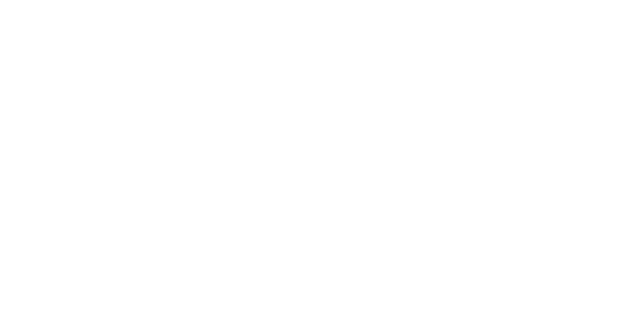
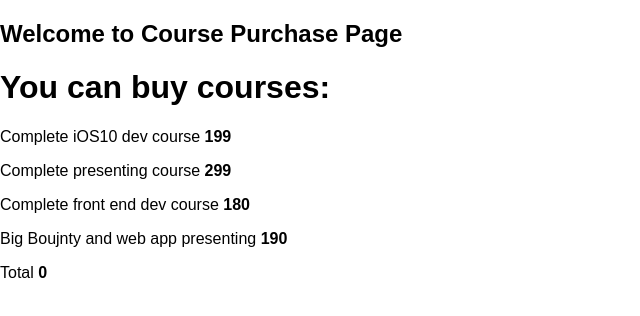
Before and after one commit to Charpell/Blog-TimerApp-CourseSale, a React (Create React App) app: page / in a window 1280 px wide. Shown: the top 316 px of the page, without its empty margins (0-640 px from the left). Built offline with nearby package versions, Linux system fonts and the light colour scheme; the HTML template or start-up script is replaced by a standard one.

Commit message:
Finish Coursesale project

```diff
--- a/src/App.js
+++ b/src/App.js
@@ -1,11 +1,20 @@
 import React, { Component } from "react";
+
+import Coursesales from './CourseSales'
 import './App.css';
 
 class App extends Component {
   render() {
+    var courses = [
+      { name: 'Complete iOS10 dev course', price: 199},
+      { name: 'Complete presenting course', price: 299},
+      { name: 'Complete front end dev course', price: 180},
+      { name: 'Big Boujnty and web app presenting', price: 190},
+    ]
     return (
       <div className="container">
-
+        <h2>Welcome to Course Purchase Page</h2>
+        <Coursesales items={courses} />
       </div>
     );
   }
--- /dev/null
+++ b/src/CourseSales.js
@@ -0,0 +1,61 @@
+import React, { Component } from 'react'
+
+
+class Coursesales extends Component {
+  constructor(props) {
+    super(props);
+
+    this.state = {
+      total: 0
+    }
+  }
+
+  sumPrice = (price) => {
+    this.setState({ total: this.state.total + price } )
+  }
+
+  render() {
+    var courses = this.props.items.map((item, i) => {
+      return <Course name={item.name} price={item.price} key={i} sumPrice={this.sumPrice} active={item.active} />
+    })
+    return(
+      <div>
+        <h1>You can buy courses: </h1>
+        <div id="courses">
+          {courses}
+          <p id="total"> Total <b>{this.state.total}</b></p>
+        </div>
+
+      </div>
+    )
+  }
+}
+
+
+
+class Course extends Component {
+  constructor(props) {
+    super(props);
+
+    this.state = {
+      active: false
+    }
+  }
+
+  clicker = () => {
+    var active = !this.state.active;
+    this.setState({ active: active });
+    this.props.sumPrice(active ? this.props.price : -this.props.price)
+  }
+
+  render() {
+    return(
+      <div>
+        <p onClick={this.clicker}>{this.props.name} <b>{this.props.price}</b></p>
+      </div>
+    )
+  }
+}
+
+
+export default Coursesales;
```
